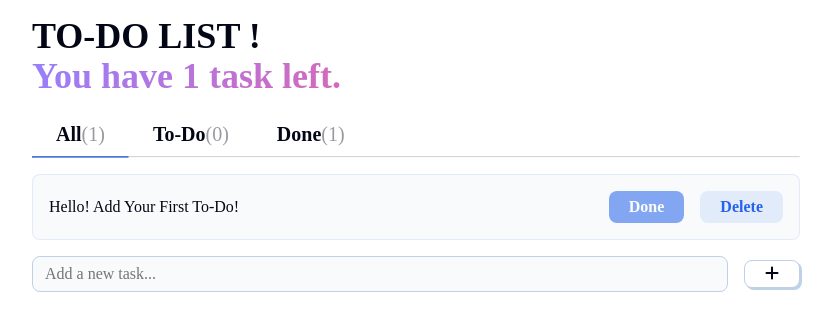
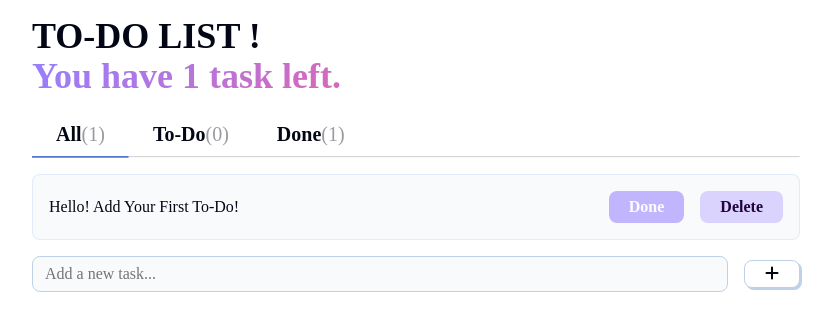
Before and after one commit to anushkameena12/One-Step-Closer, a React (Vite) app: page / in a window 1280 px wide. Shown: the top 330 px of the page, without its empty margins (224-1057 px from the left). Built offline with nearby package versions, Linux system fonts and the light colour scheme; a web font is replaced by a local one.

Commit message:
styling changes

```diff
--- a/src/fanta.css
+++ b/src/fanta.css
@@ -93,8 +93,8 @@
         --gradient-end: #d868b8;
 
         --border-primary: #29325b;
-        --border-secondary: #323c71;
-        --border-highlight: #4649af;
+        --border-secondary: #9580ff;
+        --border-highlight: #d868b8;
         --border-tertiary: '';
 
         --shadow-dark: '';
@@ -273,6 +273,7 @@ a:active,
 a:focus,
 a:hover {
     text-decoration: none;
+
 }
 
 mark,
--- a/src/index.css
+++ b/src/index.css
@@ -93,25 +93,31 @@ hr {
 .todo-buttons button {
   border: none !important;
   box-shadow: none !important;
+  transition: transform 0.2s;
 }
 
 .todo-buttons button:hover {
-  transform: none;
+  transform: scale(1.1);
   opacity: 0.6;
+
+
+
+
+
 }
 
 .todo-buttons button:first-of-type {
   /* color: #8aff80;
   background: rgba(138, 255, 128, .1); */
   color: var(--background-primary);
-  background: var(--color-link);
+  background: #9580ff;
 }
 
 .todo-buttons button:last-of-type {
   /* color: #9580ff;
   background: rgba(149, 128, 255, .1); */
-  color: var(--color-link);
-  background: var(--color-link-transparent);
+  color: #20043d;
+  background: #9580ff52;
 }
 
 
```
